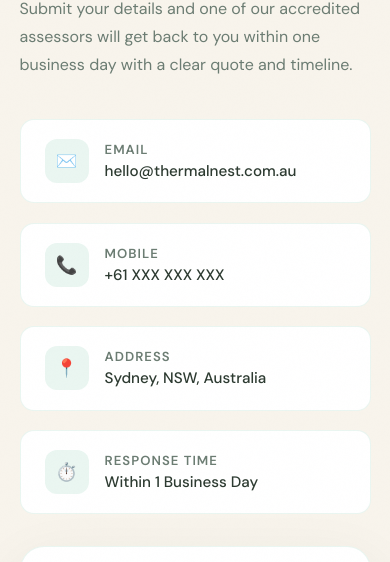
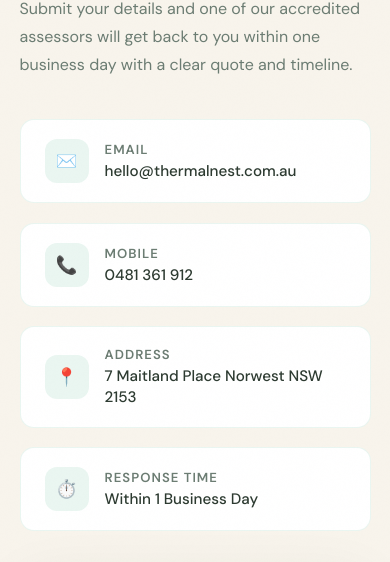
Before and after one commit to thermalnestau-cpu/my-website, a plain HTML site: page index.html in a window 390 px wide. Both pictures are taken after a click on the link "Get a Free Quote →". Shown: the part 243-805 px from the top of the page. Drawn offline with nearby package versions, Linux system fonts and the light colour scheme.

Commit message:
Update index.html
Contact Number Updated

```diff
--- a/index.html
+++ b/index.html
@@ -642,11 +642,11 @@
         </div>
         <div class="contact-item">
           <div class="contact-item-icon">📞</div>
-          <div class="contact-item-text"><strong>Mobile</strong><span>+61 XXX XXX XXX</span></div>
+          <div class="contact-item-text"><strong>Mobile</strong><span>0481 361 912</span></div>
         </div>
         <div class="contact-item">
           <div class="contact-item-icon">📍</div>
-          <div class="contact-item-text"><strong>Address</strong><span>Sydney, NSW, Australia</span></div>
+          <div class="contact-item-text"><strong>Address</strong><span>7 Maitland Place Norwest NSW 2153</span></div>
         </div>
         <div class="contact-item">
           <div class="contact-item-icon">⏱️</div>
@@ -715,7 +715,7 @@
     <div class="footer-brand">
       <a href="#" class="nav-logo" onclick="showPage('home')">Thermal<span style="color:var(--sage)">Nest</span></a>
       <p>Accredited ESD consultants delivering fast, accurate energy compliance certificates nationwide across Australia.</p>
-      <a href="tel:+61XXXXXXXXXX" class="footer-contact-line">📞 &nbsp;+61 XXX XXX XXX</a>
+      <a href="tel:+61XXXXXXXXXX" class="footer-contact-line">📞 &nbsp;0481 361 912</a>
       <a href="mailto:hello@thermalnest.com.au" class="footer-contact-line">✉️ &nbsp;hello@thermalnest.com.au</a>
     </div>
     <div class="footer-col">
```
